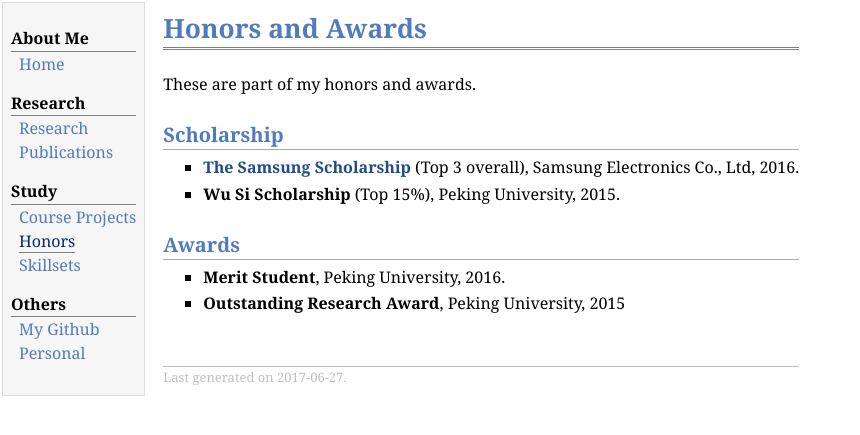
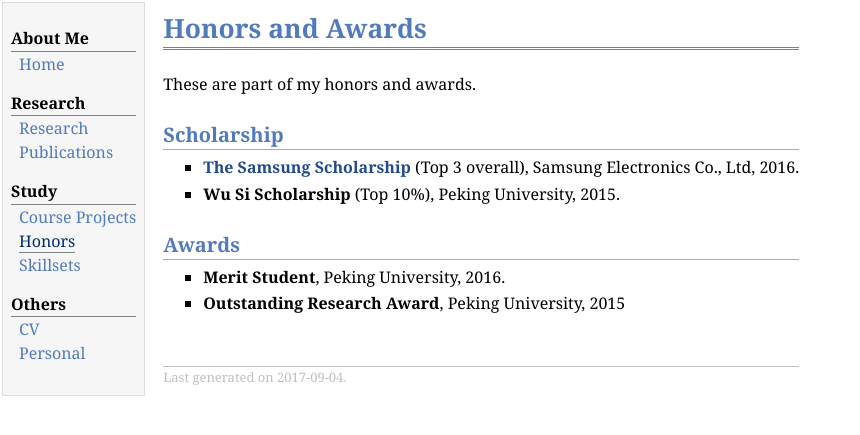
Before and after one commit to YyzHarry/Personal-Website, a Jekyll site: the page honor.html, which Jekyll copies as it is, in a window 1280 px wide. Shown: the top 435 px of the page, without its empty margins (0-860 px from the left). Built offline with Jekyll 4.4.1, drawn with Linux system fonts in a browser that asks for light colours.

Commit message:
Update honor.html

```diff
--- a/honor.html
+++ b/honor.html
@@ -21,7 +21,7 @@
 <div class="menu-item"><a href="honor.html" class="current">Honors</a></div>
 <div class="menu-item"><a href="skill.html">Skillsets</a></div>
 <div class="menu-category">Others</div>
-<div class="menu-item"><a href="others.html">My&nbsp;Github</a></div>
+<div class="menu-item"><a href="static/CV.pdf">CV</a></div>
 <div class="menu-item"><a href="personal.html">Personal</a></div>
 </td>
 <td id="layout-content">
@@ -33,7 +33,7 @@
 <ul>
 <li><p><a href="http://www.pkuef.org/pkuef/newdetail.php?id=1204"><b>The Samsung Scholarship</b></a> (Top 3 overall), Samsung Electronics Co., Ltd, 2016.</p>
 </li>
-<li><p><b>Wu Si Scholarship</b> (Top 15%), Peking University, 2015.</p>
+<li><p><b>Wu Si Scholarship</b> (Top 10%), Peking University, 2015.</p>
 </li>
 </ul>
 <h2>Awards</h2>
@@ -45,7 +45,7 @@
 </ul>
 <div id="footer">
 <div id="footer-text">
-Last generated on 2017-06-27.
+Last generated on 2017-09-04.
 </div>
 </div>
 </td>
```
